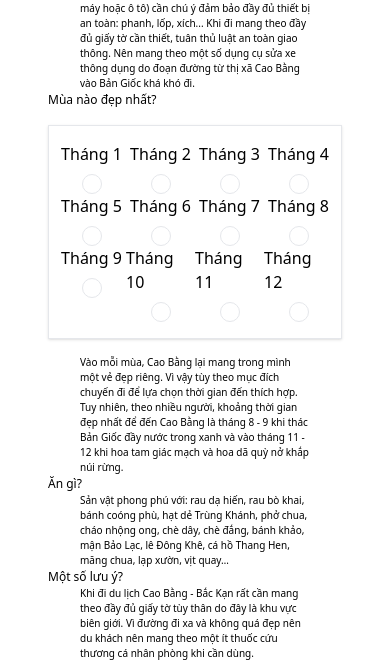
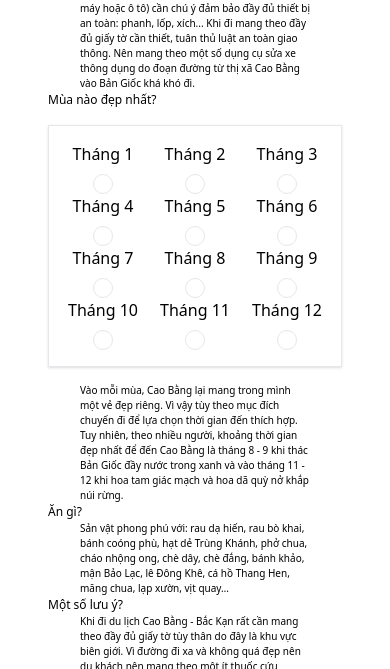
Before and after one commit to son1258/Travel-web, a React app: page /experience2 in a window 390 px wide. Shown: the part 4162-4831 px from the top of the page. Built offline with nearby package versions, Linux system fonts and the light colour scheme.

Commit message:
lastest code

```diff
--- a/src/components/experience.css
+++ b/src/components/experience.css
@@ -92,7 +92,7 @@
     }
     .res-month{
         display: grid;
-        grid-template-columns: repeat(4,0.25fr);
+        grid-template-columns: repeat(3,0.5fr);
     }
     .res-logo{
         margin-top: 30px;
```
